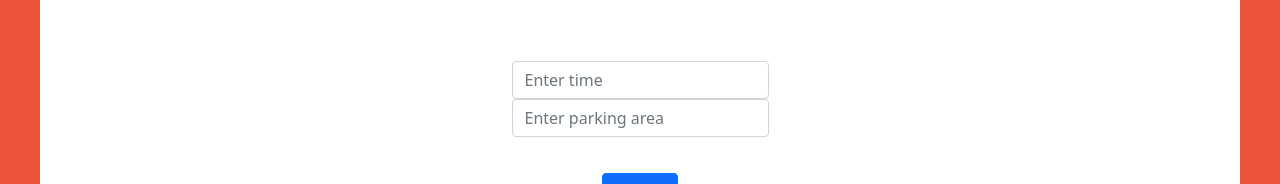
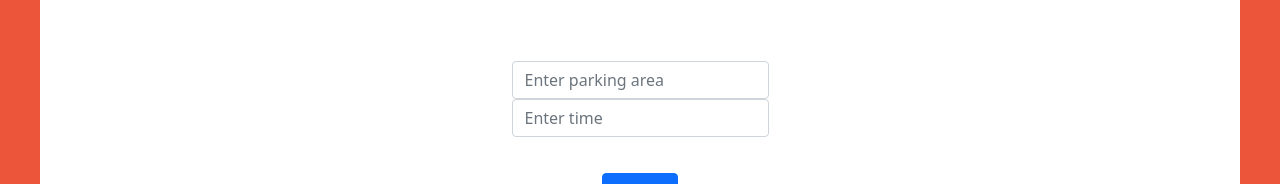
Before and after one commit to Janussr/Papp_insights_frontend, a React (Create React App) app: page /create-report in a window 1280 px wide. Shown: the part 332-516 px from the top of the page. Built offline with nearby package versions, Linux system fonts and the light colour scheme.

Commit message:
lil refactor

```diff
--- a/src/App.js
+++ b/src/App.js
@@ -3,7 +3,7 @@ import { Routes, Route } from 'react-router-dom'
 import Header from './components/Header';
 import Home from './components/Home';
 import NoMatch from './components/NoMatch';
-import Report_page from './components/Report_page';
+import ReportPage from './components/ReportPage';
 
 function App() {
 
@@ -13,7 +13,7 @@ function App() {
       <Routes>
         <Route path='/' element={<Home />} />
         <Route path='*' element={<NoMatch />} />
-        <Route path='create-report' element={<Report_page/>} />
+        <Route path='create-report' element={<ReportPage/>} />
       </Routes>
     </div >
   );
--- a/src/components/Report_page.js
+++ b/src/components/ReportPage.js
@@ -33,9 +33,8 @@ return (
         <h1>Create Report</h1>
         <p>{statusMessage}</p>
         <form onChange={handleInput}>
+            <input className="form-control addInput" id="parkingAreas" placeholder="Enter parking area" type="text"></input>
             <input className="form-control addInput" id="time" placeholder="Enter time" type="text"></input>
-            <input className="form-control addInput" id="parkingAreas" placeholder="Enter parking area" type="text"></input>
-
         </form>
         <button onClick={createReport} className="btn btn-primary mt-3">Create</button>
     </div>
```
